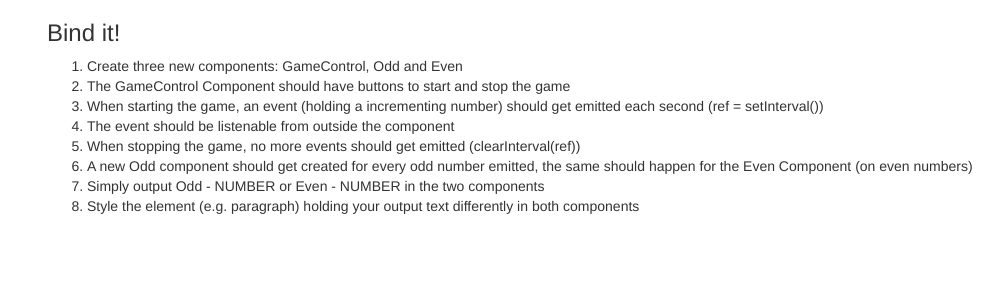
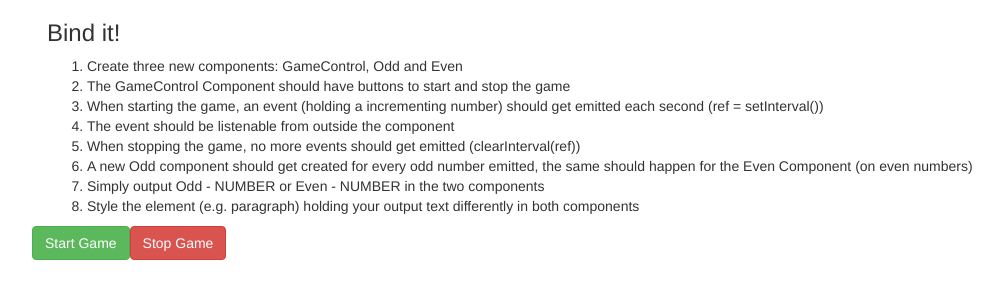
Before and after one commit to andreapeintner/angular-assignemnt-1, an Angular app: page / in a window 1280 px wide. Shown: the top 300 px of the page, without its empty margins (23-1026 px from the left). Built offline with nearby package versions, Linux system fonts and the light colour scheme.

Commit message:
conclude assignment

```diff
--- a/src/app/app.component.html
+++ b/src/app/app.component.html
@@ -14,4 +14,15 @@
       </ol>
     </div>
   </div>
+  <div class="row">
+    <div class="col-xs-12">
+      <app-game-control (intervalStarted)="onIntervalStarted($event)"></app-game-control>
+    </div>
+  </div>
+  <div class="row">
+    <div class="col-xs-12">
+      <app-odd *ngFor="let oddNumber of oddNr" [number]="oddNumber"></app-odd>
+      <app-even *ngFor="let evenNumber of evenNr" [number]="evenNumber"></app-even>
+    </div>
+  </div>
 </div>
--- a/src/app/app.component.ts
+++ b/src/app/app.component.ts
@@ -7,4 +7,14 @@ import { Component } from '@angular/core';
 })
 
 export class AppComponent {
+  oddNr: number[] = []
+  evenNr: number[] = []
+
+  onIntervalStarted(startNumber: number) {
+    if (startNumber % 2 === 0) {
+      this.evenNr.push(startNumber)
+    } else {
+      this.oddNr.push(startNumber)
+    }
+  }
 }
--- /dev/null
+++ b/src/app/even/even.component.css
@@ -0,0 +1,3 @@
+p {
+  color: orange;
+}
--- /dev/null
+++ b/src/app/even/even.component.html
@@ -0,0 +1,3 @@
+<p>
+  Even - {{number}}
+</p>
--- /dev/null
+++ b/src/app/even/even.component.ts
@@ -0,0 +1,16 @@
+import { Component, OnInit, Input } from '@angular/core';
+
+@Component({
+  selector: 'app-even',
+  templateUrl: './even.component.html',
+  styleUrls: ['./even.component.css']
+})
+export class EvenComponent implements OnInit {
+  @Input() number: number
+
+  constructor() { }
+
+  ngOnInit() {
+  }
+
+}
--- /dev/null
+++ b/src/app/game-control/game-control.component.html
@@ -0,0 +1,14 @@
+<div class="row">
+  <button
+    class="btn btn-success"
+    (click)="startGame()"
+  >
+    Start Game
+  </button>
+  <button
+    class="btn btn-danger"
+    (click)="stopGame()"
+  >
+    Stop Game
+  </button>
+</div>
--- /dev/null
+++ b/src/app/game-control/game-control.component.ts
@@ -0,0 +1,28 @@
+import { Component, OnInit, Output, EventEmitter } from '@angular/core';
+
+@Component({
+  selector: 'app-game-control',
+  templateUrl: './game-control.component.html',
+  styleUrls: ['./game-control.component.css']
+})
+export class GameControlComponent implements OnInit {
+  interval;
+  @Output() intervalStarted = new EventEmitter<number>();
+  startNumber = 0
+
+  constructor() { }
+
+  ngOnInit() {
+  }
+
+  startGame() {
+    this.interval = setInterval(() => {
+      this.intervalStarted.emit(this.startNumber + 1);
+      this.startNumber++
+    }, 1000)
+  }
+
+  stopGame() {
+    clearInterval(this.interval)
+  }
+}
--- /dev/null
+++ b/src/app/odd/odd.component.css
@@ -0,0 +1,3 @@
+p {
+  color: blue;
+}
--- /dev/null
+++ b/src/app/odd/odd.component.html
@@ -0,0 +1,3 @@
+<p>
+  Odd - {{ number }}
+</p>
--- /dev/null
+++ b/src/app/odd/odd.component.ts
@@ -0,0 +1,16 @@
+import { Component, OnInit, Input } from '@angular/core';
+
+@Component({
+  selector: 'app-odd',
+  templateUrl: './odd.component.html',
+  styleUrls: ['./odd.component.css']
+})
+export class OddComponent implements OnInit {
+  @Input() number: number
+
+  constructor() { }
+
+  ngOnInit() {
+  }
+
+}
```
Also changed, not shown: src/app/app.module.ts (+7 -1 lines), src/app/game-control/game-control.component.css (added).
